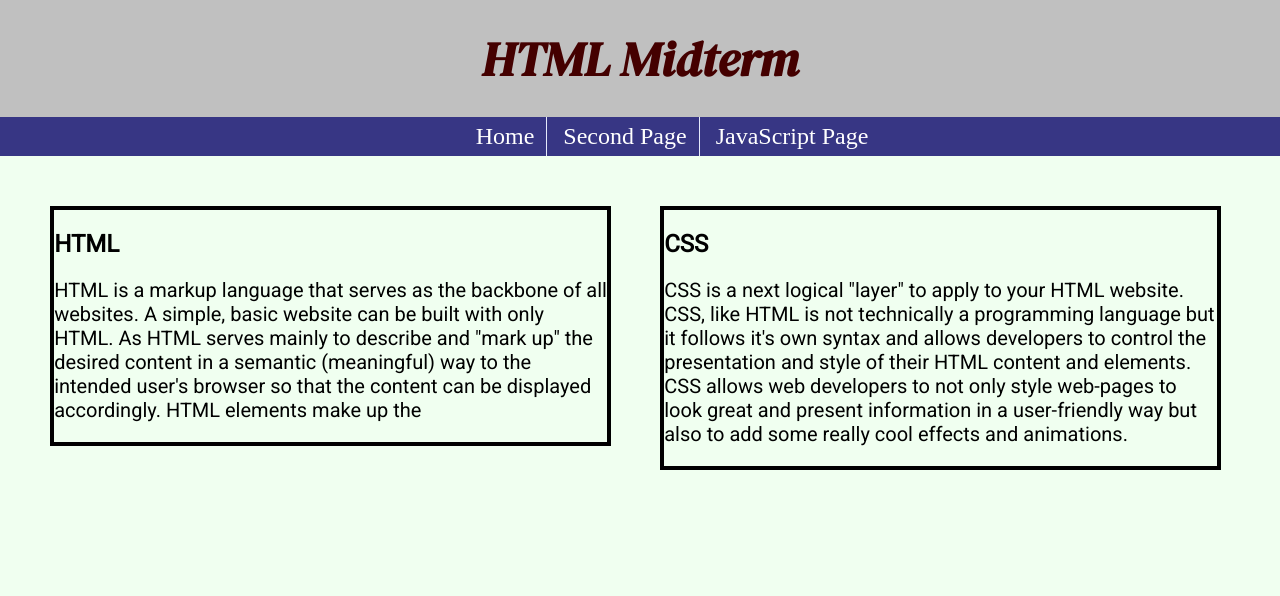
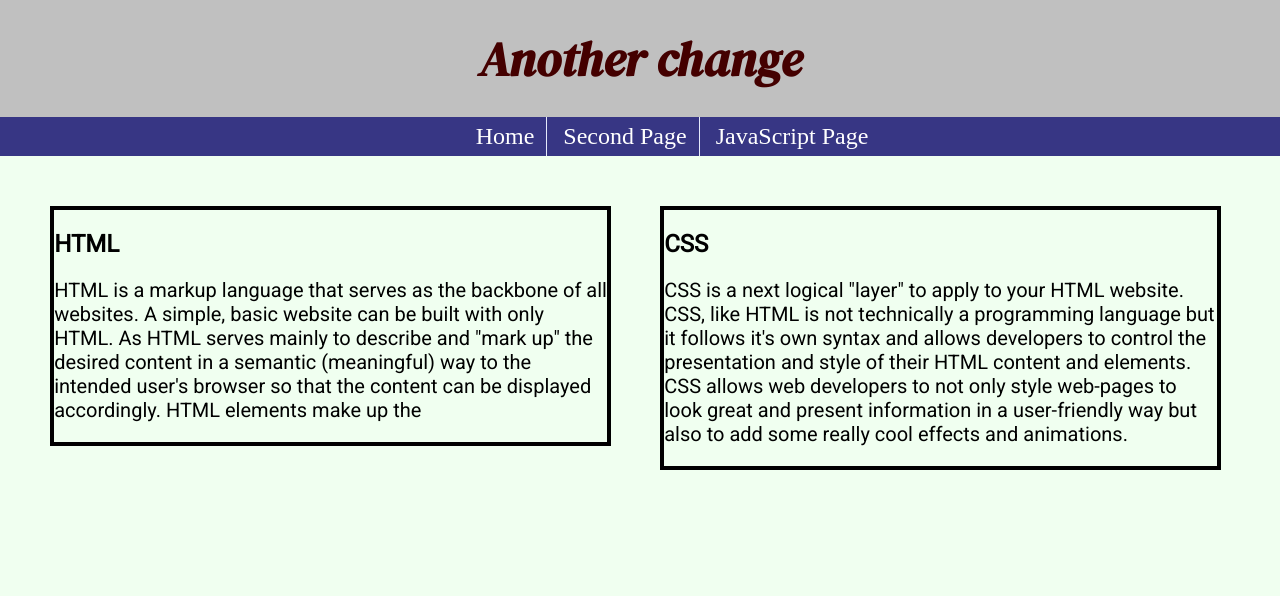
Before and after one commit to cs64student/ptccollaborate, a plain HTML site: page index.html in a window 1280 px wide. Shown: the top 596 px of the page. Drawn offline with Linux system fonts and the light colour scheme.

Commit message:
Update index.html
Some text change

```diff
--- a/index.html
+++ b/index.html
@@ -14,7 +14,7 @@ Date: 05/17/2021 reboot
 </head>
 <body>
   <header>
-    <h1>HTML Midterm</h1>
+    <h1>Another change</h1>
     </header>
 
   <nav>
```
